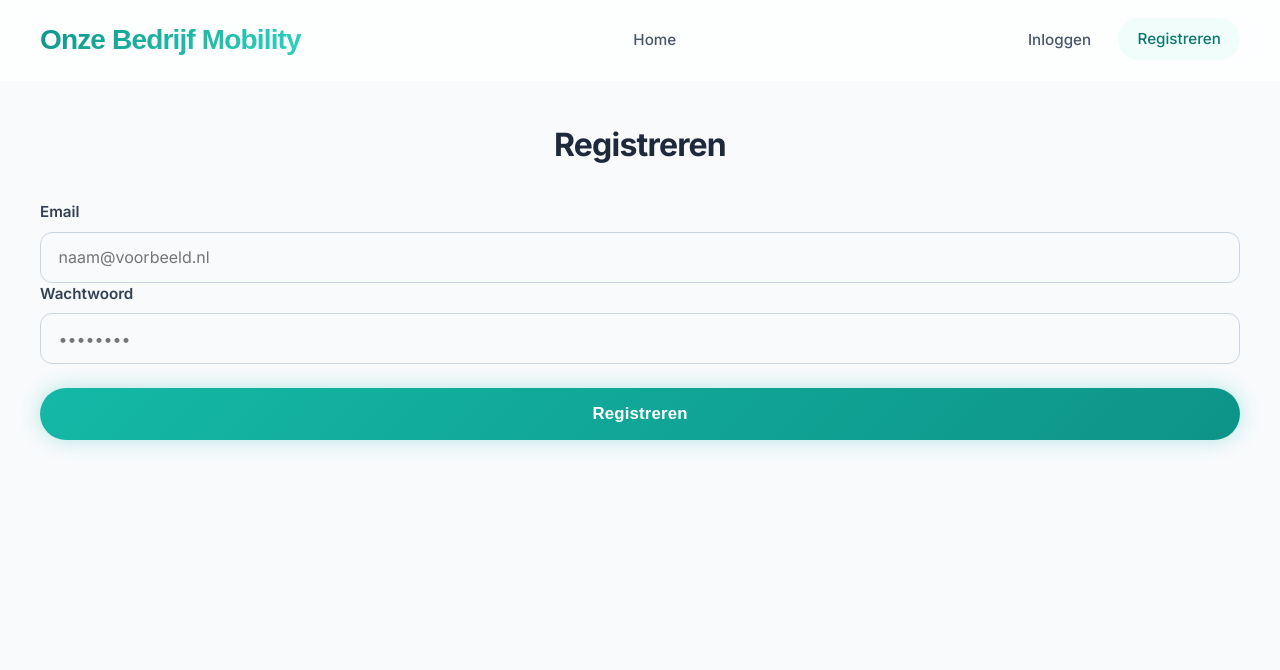
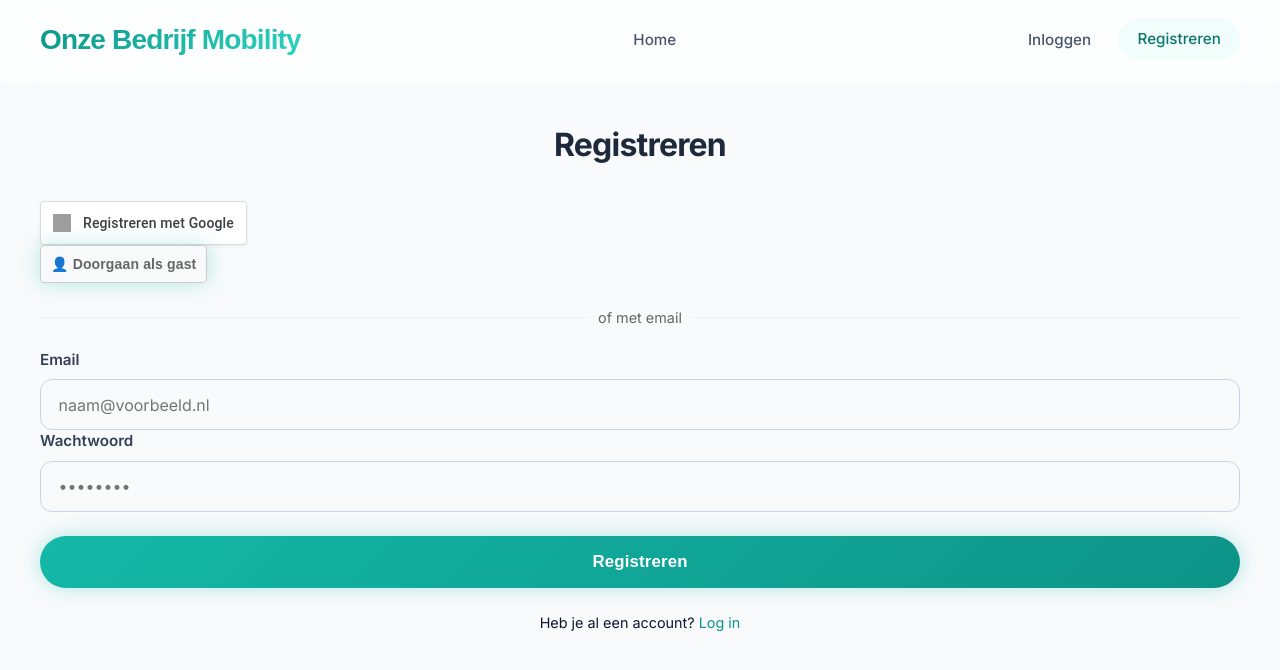
Before and after one commit to motasm20/tidal-mare, a React (Vite) app in the folder client/: page /tidal-mare/register in a window 1280 px wide. Shown: the top 670 px of the page. Built offline with nearby package versions, Linux system fonts and the light colour scheme; no server answers; grey boxes are pictures that could not be loaded.

Commit message:
feat: enhance auth with guest login and password reset ui

```diff
--- a/client/src/services/AuthService.ts
+++ b/client/src/services/AuthService.ts
@@ -4,7 +4,9 @@ import {
     signOut,
     onAuthStateChanged,
     GoogleAuthProvider,
-    signInWithPopup
+    signInWithPopup,
+    sendPasswordResetEmail,
+    signInAnonymously
 } from "firebase/auth";
 import type { User } from "firebase/auth";
 import { auth } from "../config/firebase";
@@ -26,11 +28,22 @@ export class AuthService {
         return userCredential.user;
     }
 
+    static async loginAnonymously(): Promise<User> {
+        const userCredential = await signInAnonymously(auth);
+        const token = await userCredential.user.getIdToken();
+        StorageService.setToken(token);
+        return userCredential.user;
+    }
+
     static async register(email: string, password: string): Promise<User> {
         const userCredential = await createUserWithEmailAndPassword(auth, email, password);
         const token = await userCredential.user.getIdToken();
         StorageService.setToken(token);
         return userCredential.user;
+    }
+
+    static async resetPassword(email: string): Promise<void> {
+        await sendPasswordResetEmail(auth, email);
     }
 
     static async logout(): Promise<void> {
--- a/client/src/views/RegisterPage.tsx
+++ b/client/src/views/RegisterPage.tsx
@@ -1,7 +1,7 @@
 import React, { useState } from 'react';
 import { observer } from 'mobx-react-lite';
 import { authViewModel } from '../viewmodels';
-import { useNavigate } from 'react-router-dom';
+import { useNavigate, Link } from 'react-router-dom';
 
 const authVM = authViewModel;
 
@@ -23,6 +23,58 @@ export const RegisterPage: React.FC = observer(() => {
             <div className="auth-card">
                 <h2 className="auth-title">Registreren</h2>
                 {authVM.error && <p className="error-message mb-4">{authVM.error}</p>}
+
+                <button
+                    onClick={() => authVM.loginWithGoogle().then(() => { if (authVM.isAuthenticated) navigate('/dashboard') })}
+                    className="google-btn w-full mb-3"
+                    style={{
+                        display: 'flex',
+                        alignItems: 'center',
+                        justifyContent: 'center',
+                        gap: '12px',
+                        background: '#ffffff',
+                        color: '#3c4043',
+                        border: '1px solid #dadce0',
+                        padding: '12px',
+                        borderRadius: '4px',
+                        cursor: 'pointer',
+                        fontWeight: 500,
+                        fontSize: '14px',
+                        fontFamily: 'Roboto, arial, sans-serif',
+                        boxShadow: '0 1px 3px rgba(0,0,0,0.08)',
+                        transition: 'background-color .2s box-shadow .2s'
+                    }}
+                >
+                    <img src="https://www.gstatic.com/firebasejs/ui/2.0.0/images/auth/google.svg" alt="Google" style={{ width: '18px', height: '18px' }} />
+                    Registreren met Google
+                </button>
+
+                <button
+                    onClick={() => authVM.loginAnonymously().then(() => { if (authVM.isAuthenticated) navigate('/dashboard') })}
+                    className="guest-btn w-full mb-4"
+                    style={{
+                        display: 'flex',
+                        alignItems: 'center',
+                        justifyContent: 'center',
+                        gap: '10px',
+                        background: '#f8f9fa',
+                        color: '#666',
+                        border: '1px solid #ccc',
+                        padding: '10px',
+                        borderRadius: '4px',
+                        cursor: 'pointer',
+                        fontSize: '14px'
+                    }}
+                >
+                    👤 Doorgaan als gast
+                </button>
+
+                <div className="divider" style={{ display: 'flex', alignItems: 'center', margin: '20px 0', color: '#666' }}>
+                    <span style={{ flex: 1, height: '1px', background: '#eee' }}></span>
+                    <span style={{ padding: '0 10px', fontSize: '0.9rem' }}>of met email</span>
+                    <span style={{ flex: 1, height: '1px', background: '#eee' }}></span>
+                </div>
+
                 <form onSubmit={handleRegister}>
                     <div className="form-field">
                         <label className="form-label">Email</label>
@@ -50,6 +102,9 @@ export const RegisterPage: React.FC = observer(() => {
                         {authVM.isLoading ? 'Bezig met registreren...' : 'Registreren'}
                     </button>
                 </form>
+                <div className="mt-4 text-center" style={{ marginTop: '1.5rem', fontSize: '0.9rem' }}>
+                    Heb je al een account? <Link to="/">Log in</Link>
+                </div>
             </div>
         </div>
     );
```
